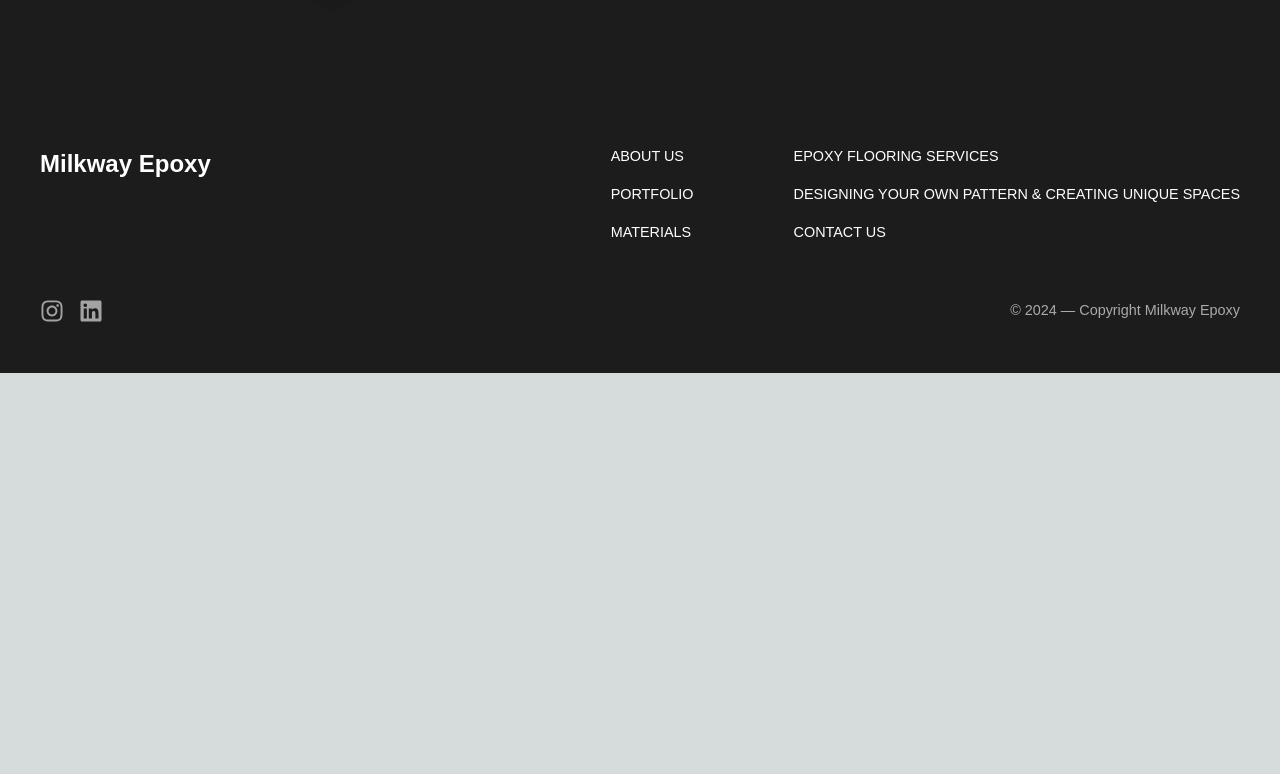
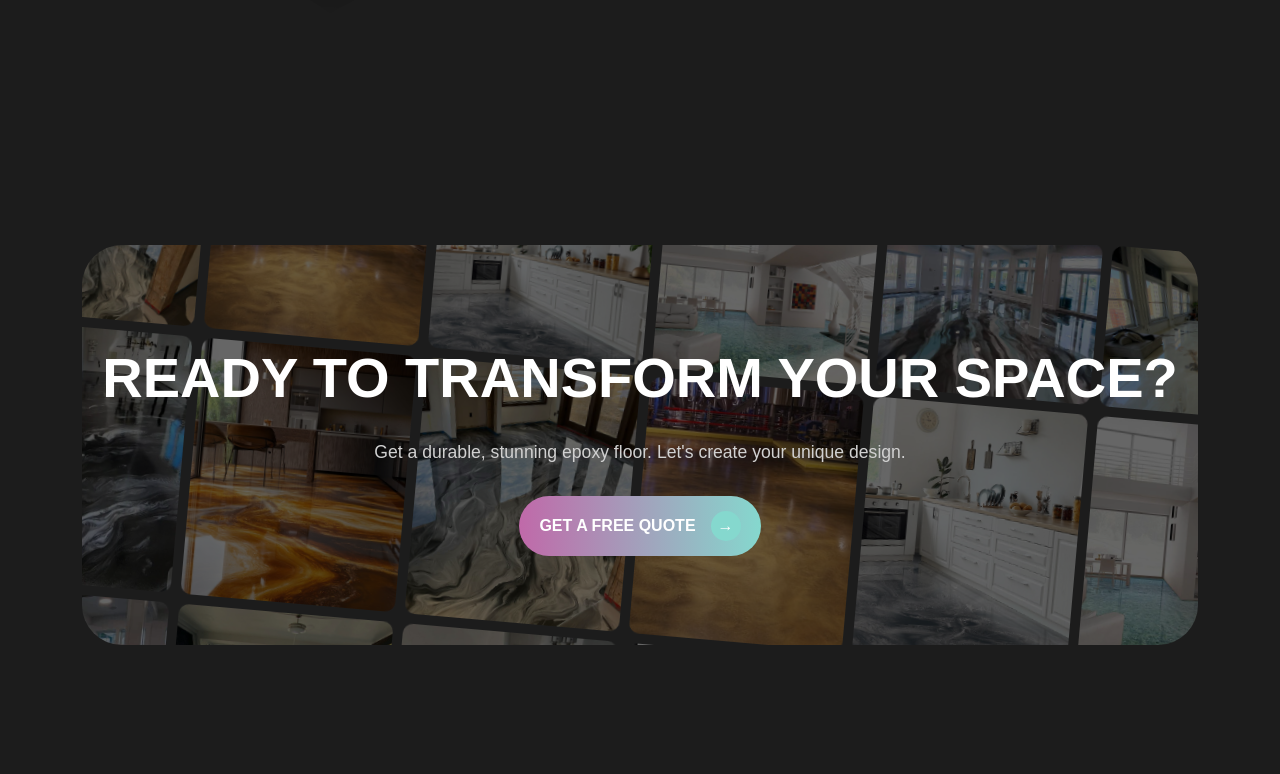
Before and after one commit to celalzamanoglu/epoxy-flooring, a Next.js app: page / in a window 1280 px wide. Shown: the part 6986-7760 px from the top of the page. Before the commit the page ends 7359 px from the top, so only its background shows below. Built offline with nearby package versions, Linux system fonts and the light colour scheme.

Commit message:
feat: added cta section

```diff
--- a/src/app/page.tsx
+++ b/src/app/page.tsx
@@ -8,6 +8,7 @@
 import ReviewsSection from "@/components/ReviewsSection";
 import HexagonSections from "@/components/HexagonSections";
 import Footer from "@/components/Footer";
+import CtaSection from "@/components/CtaSection";
 
 export default function Home() {
   useEffect(() => {
@@ -28,6 +29,7 @@
       <LearnMoreCards />
       <ReviewsSection />
       <HexagonSections />
+      <CtaSection />
       <Footer />
     </main>
   );
--- /dev/null
+++ b/src/components/CtaSection.module.css
@@ -0,0 +1,89 @@
+.ctaSection {
+    padding: 150px 20px;
+    display: flex;
+    justify-content: center;
+    align-items: center;
+    background-color: #1c1c1c;
+}
+
+.backgroundContainer {
+    position: relative;
+    width: 90%;
+    max-width: 1320px;
+    height: 400px;
+    border-radius: 40px;
+    overflow: hidden;
+    display: flex;
+    justify-content: center;
+    align-items: center;
+}
+
+.imageGrid {
+    position: absolute;
+    top: -10%;
+    left: -10%;
+    width: 120%;
+    height: 120%;
+    display: grid;
+    grid-template-columns: repeat(auto-fill, minmax(200px, 1fr));
+    gap: 10px;
+    filter: brightness(0.4);
+    transform: rotate(5deg);
+    z-index: 0;
+}
+
+.gridItem img {
+    width: 100%;
+    height: 100%;
+    object-fit: cover;
+    border-radius: 10px;
+}
+
+.content {
+    position: relative;
+    z-index: 1;
+    text-align: center;
+    color: white;
+    font-family: sans-serif;
+}
+
+.content h2 {
+    font-size: 3.5rem;
+    font-weight: bold;
+    margin-bottom: 15px;
+}
+
+.content p {
+    font-size: 1.1rem;
+    margin-bottom: 30px;
+    color: #d1d1d1;
+}
+
+.ctaButton {
+    background: linear-gradient(to right, #c069a9, #85d8ce);
+    color: white;
+    border: none;
+    padding: 15px 20px;
+    border-radius: 50px;
+    font-weight: bold;
+    cursor: pointer;
+    display: inline-flex;
+    align-items: center;
+    gap: 15px;
+    font-size: 1rem;
+}
+
+.arrowIcon {
+    background-color: #85d8ce;
+    border-radius: 50%;
+    width: 30px;
+    height: 30px;
+    display: flex;
+    justify-content: center;
+    align-items: center;
+    transition: transform 0.2s;
+}
+
+.ctaButton:hover .arrowIcon {
+    transform: translateX(5px);
+}
--- /dev/null
+++ b/src/components/CtaSection.tsx
@@ -0,0 +1,74 @@
+import React from "react";
+import styles from "./CtaSection.module.css";
+import Image from "next/image";
+import { motion } from "framer-motion";
+
+const CtaSection = () => {
+  const images = [
+    "/1.jpeg",
+    "/2.jpg",
+    "/3.jpg",
+    "/4.jpg",
+    "/5.jpg",
+    "/6.jpg",
+    "/7.jpg",
+    "/hero-content-bg.jpg",
+    "/1.jpeg",
+    "/2.jpg",
+    "/3.jpg",
+    "/4.jpg",
+    "/5.jpg",
+    "/6.jpg",
+    "/7.jpg",
+    "/hero-content-bg.jpg",
+    "/1.jpeg",
+    "/2.jpg",
+    "/3.jpg",
+    "/4.jpg",
+    "/5.jpg",
+    "/6.jpg",
+    "/7.jpg",
+    "/hero-content-bg.jpg",
+    "/1.jpeg",
+    "/2.jpg",
+    "/3.jpg",
+  ];
+
+  return (
+    <section className={styles.ctaSection}>
+      <motion.div
+        className={styles.backgroundContainer}
+        initial={{ scale: 0.8, opacity: 0 }}
+        whileInView={{ scale: 1, opacity: 1 }}
+        transition={{ duration: 0.6 }}
+        viewport={{ once: true }}
+      >
+        <div className={styles.imageGrid}>
+          {images.map((src, index) => (
+            <div key={index} className={styles.gridItem}>
+              <Image
+                src={src}
+                alt={`background image ${index + 1}`}
+                width={200}
+                height={150}
+              />
+            </div>
+          ))}
+        </div>
+        <div className={styles.content}>
+          <h2>READY TO TRANSFORM YOUR SPACE?</h2>
+          <p>
+            Get a durable, stunning epoxy floor. Let&apos;s create your unique
+            design.
+          </p>
+          <button className={styles.ctaButton}>
+            GET A FREE QUOTE
+            <span className={styles.arrowIcon}>&rarr;</span>
+          </button>
+        </div>
+      </motion.div>
+    </section>
+  );
+};
+
+export default CtaSection;
```
